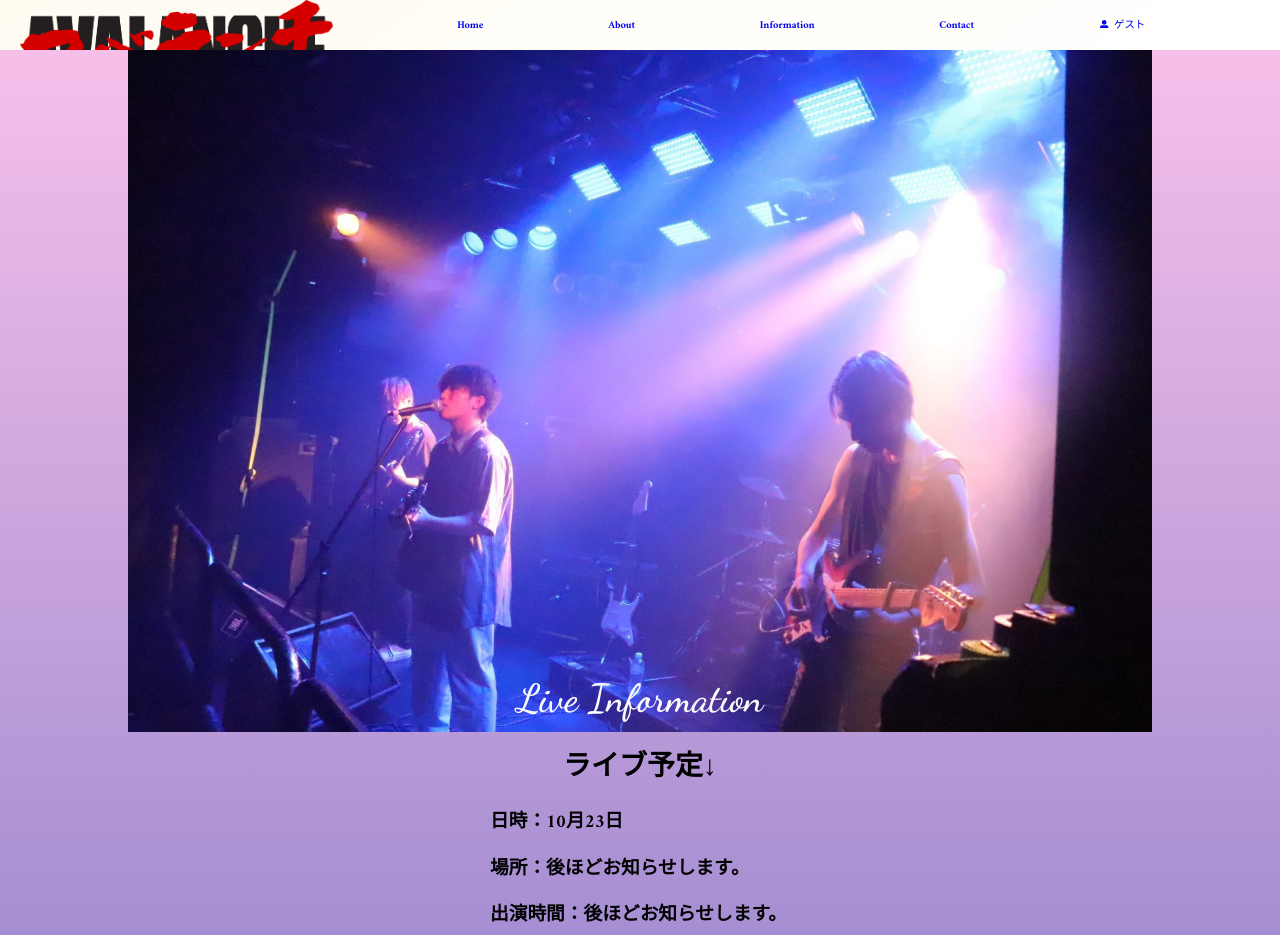
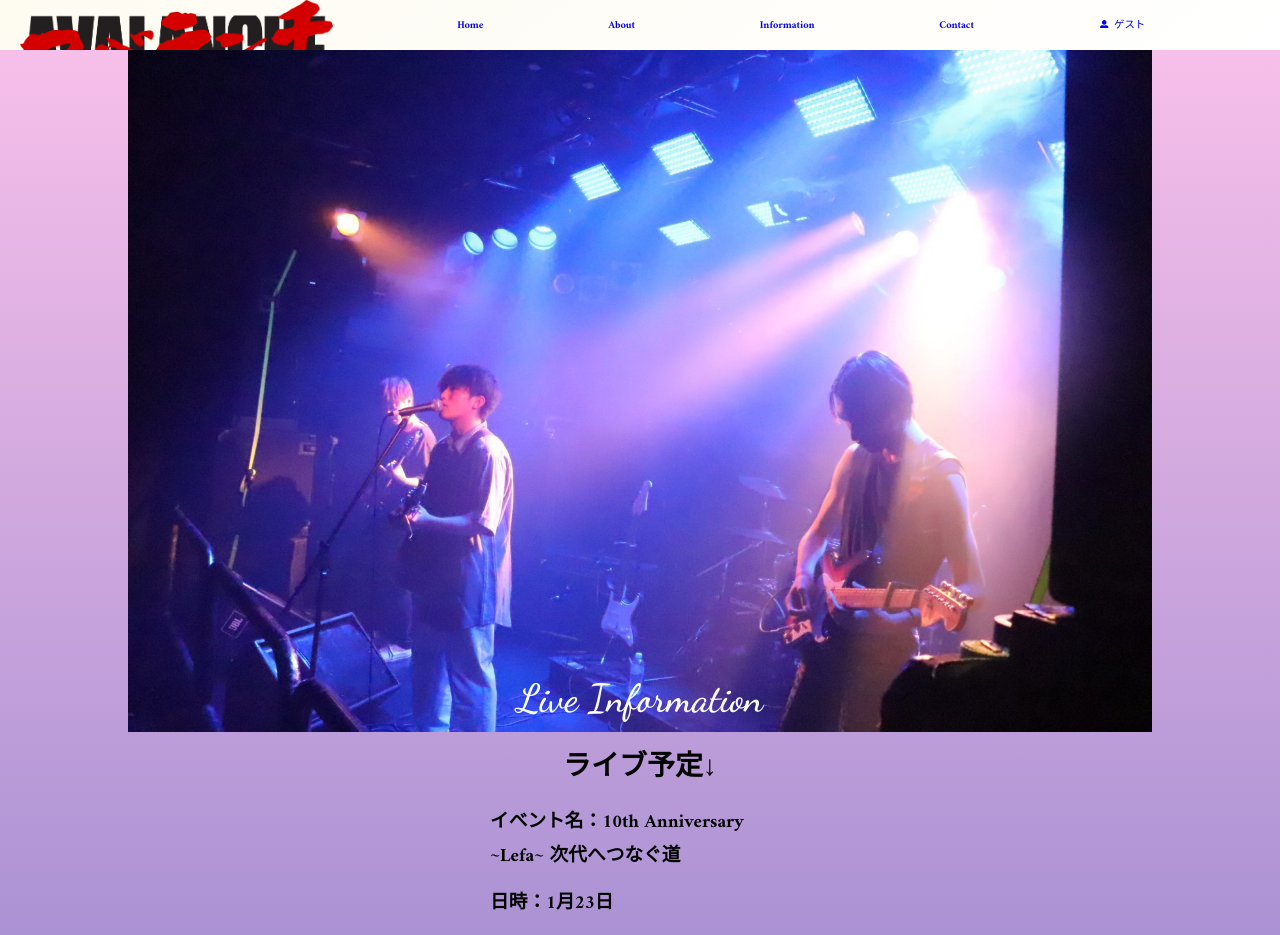
Before and after one commit to SANDAY-JS/avalanche, a Next.js app: page /information in a window 1280 px wide. Shown: the top 935 px of the page. Built offline with nearby package versions, Linux system fonts and the light colour scheme; no server answers.

Commit message:
木之本スティックホールを追加

```diff
--- a/pages/information.js
+++ b/pages/information.js
@@ -14,11 +14,11 @@ function Information() {
         </figure>
         <div className={styles.information__table}>
           <h3>ライブ予定↓</h3>
-          {/* <p>イベント名：後ほどお知らせします。</p> */}
-          <p>日時：10月23日</p>
-          <p>場所：後ほどお知らせします。</p>
+          <p>イベント名：10th Anniversary ~Lefa~ 次代へつなぐ道</p>
+          <p>日時：1月23日</p>
+          <p>場所：木之本スティックホール</p>
           {/* <small>＊詳細は後ほど掲載いたします。</small> */}
-          <p>出演時間：後ほどお知らせします。</p>
+          <p>出演時間：後ほどお知らせ致します</p>
         </div>
       </div>
     </Layout>
```
